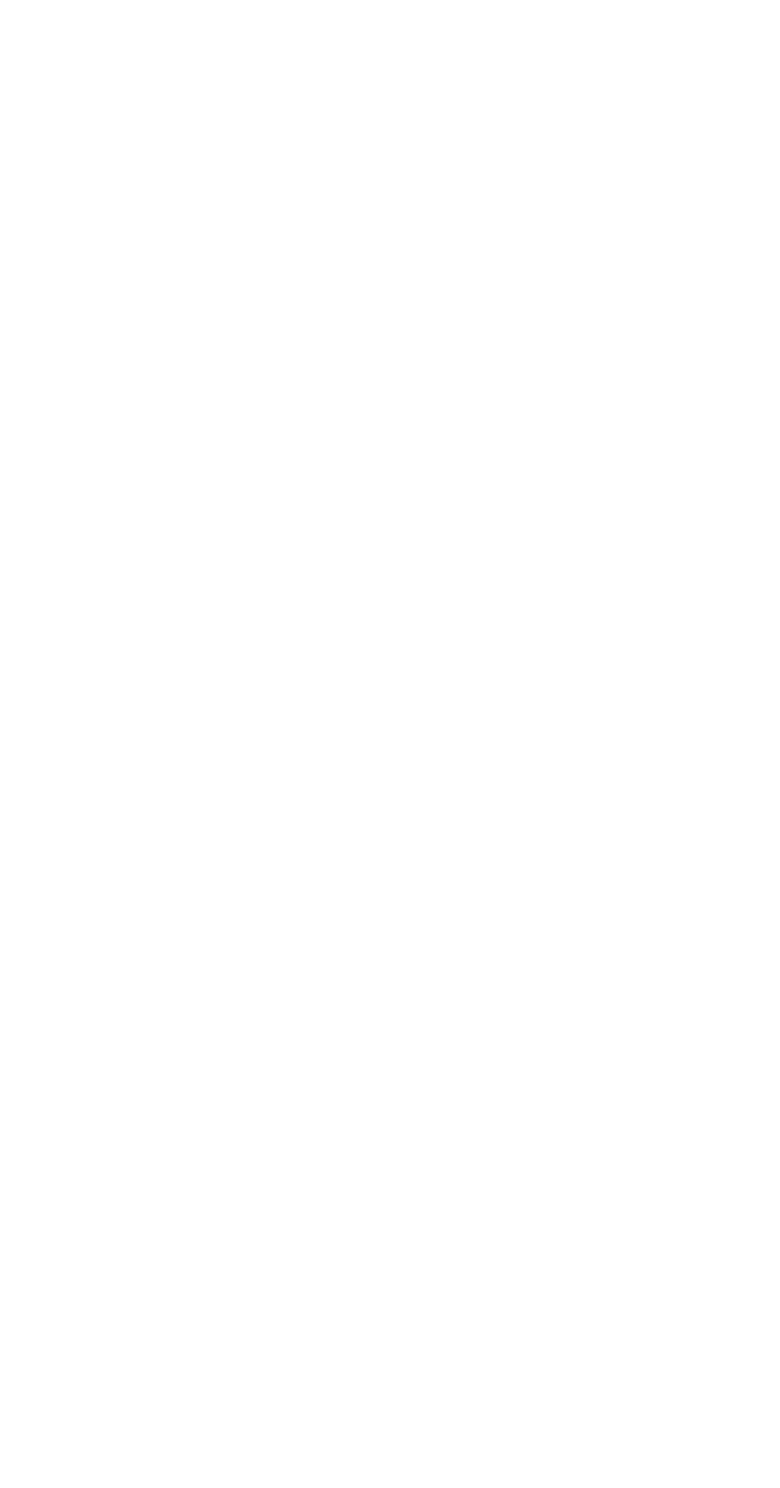
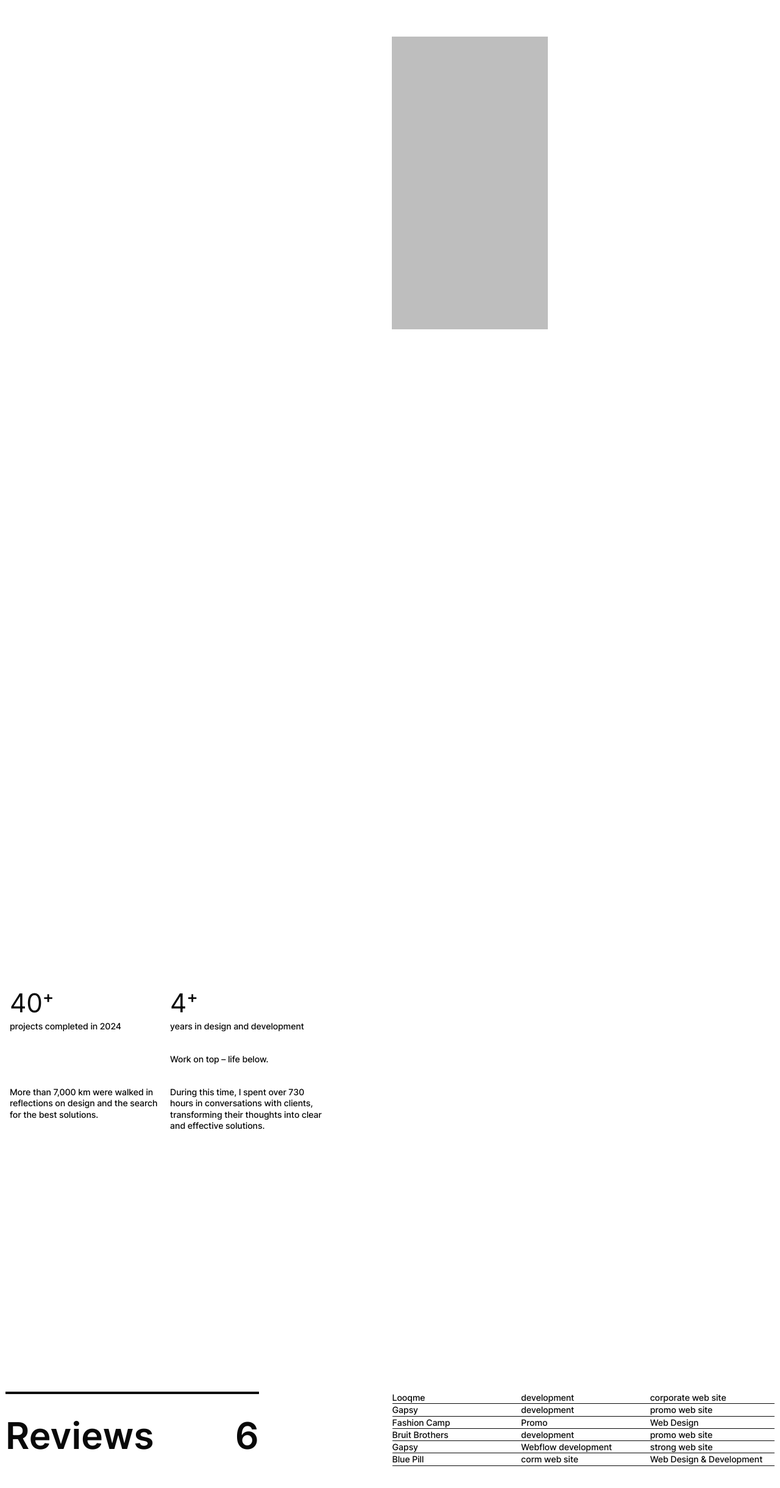
Before and after one commit to andrii-sivtsov/andrii-sivtsov-web-site, a Next.js app: page /about in a window 1280 px wide. Shown: the part 260-2700 px from the top of the page at 61% size. Before the commit the page ends 800 px from the top, so only its background shows below. Built offline with nearby package versions, Linux system fonts and the light colour scheme.

Commit message:
about page edits

```diff
--- a/components/layouts/Header.module.scss
+++ b/components/layouts/Header.module.scss
@@ -8,7 +8,8 @@
 	width: 100%;
 	max-width: 100%;
 	padding: em(10) 0;
-	color: var(--color-text);
+	color: var(--white);
+	mix-blend-mode: difference;
 }
 
 .header_wrapper {
--- a/components/layouts/Header.tsx
+++ b/components/layouts/Header.tsx
@@ -29,7 +29,7 @@ export default function Header() {
 	}, [])
 
 	return (
-		<header className={styles.header}>
+		<header className={styles.header} data-theme='light'>
 			<div className='container'>
 				<PageGrid className={styles['header_wrapper']}>
 					<Link href='/' className={styles.logo}>
--- a/components/layouts/PageGrid.tsx
+++ b/components/layouts/PageGrid.tsx
@@ -1,6 +1,16 @@
 import { clsx } from '@/lib/utils'
 import { Elements } from '@/types/global'
+import { forwardRef } from 'react'
 
-export default function PageGrid({ children, className }: Elements) {
-	return <div className={clsx('page-grid', className)}>{children}</div>
-}
+const PageGrid = forwardRef<HTMLDivElement, Elements>(
+	({ children, className }, ref) => {
+		return (
+			<div ref={ref} className={clsx('page-grid', className)}>
+				{children}
+			</div>
+		)
+	}
+)
+
+PageGrid.displayName = 'PageGrid'
+export default PageGrid
--- /dev/null
+++ b/components/meta/Head.tsx
@@ -0,0 +1,20 @@
+import Head from 'next/head'
+
+interface SeoHeadProps {
+	title: string
+	description: string
+}
+
+export default function SeoHead({ title, description }: SeoHeadProps) {
+	return (
+		<Head>
+			<title>{title}</title>
+			<meta
+				name={description}
+				content='Portfolio of Andrii Sivtsov — Web Architect specializing in Web Design, Visual AI Design, and Development.'
+			/>
+			<meta name='viewport' content='width=device-width, initial-scale=1' />
+			<link rel='icon' href='/images/favicon.ico' />
+		</Head>
+	)
+}
--- /dev/null
+++ b/components/ui/ReviewCard.tsx
@@ -0,0 +1,17 @@
+import styles from './reviewcard.module.scss'
+
+interface ReviewCardProps {
+	client: string
+	type: string
+	details: string
+}
+
+export default function ReviewCard({ client, type, details }: ReviewCardProps) {
+	return (
+		<article className={styles['card']}>
+			<div className={styles['card_cell']}>{client}</div>
+			<div className={styles['card_cell']}>{type}</div>
+			<div className={styles['card_cell']}>{details}</div>
+		</article>
+	)
+}
--- /dev/null
+++ b/components/ui/reviewcard.module.scss
@@ -0,0 +1,52 @@
+@use '../../styles/mixins.scss' as *;
+
+.card {
+	position: relative;
+	color: var(--black);
+	display: flex;
+	flex-direction: row;
+	align-items: center;
+	gap: em(8);
+	padding: em(1) 0;
+	cursor: pointer;
+	transition: color 0.3s ease-in-out;
+
+	&::after {
+		content: '';
+		width: 100%;
+		height: 1px;
+		position: absolute;
+		left: 0;
+		bottom: 0;
+		z-index: 1;
+		background-color: var(--black);
+		transition: height 0.3s ease-in-out;
+	}
+
+	@media (hover: hover) {
+		&:hover {
+			color: var(--white);
+		}
+
+		&:hover::after {
+			height: 100%;
+		}
+	}
+	@media (hover: none) {
+		&:active {
+			color: var(--white);
+		}
+
+		&:active::after {
+			height: 100%;
+		}
+	}
+}
+
+.card_cell {
+	flex: 1;
+	width: 100%;
+	max-width: 100%;
+	position: relative;
+	z-index: 2;
+}
--- /dev/null
+++ b/data/reviews.ts
@@ -0,0 +1,32 @@
+export const reviews = [
+	{
+		client: 'Looqme',
+		type: 'development',
+		details: 'corporate web site',
+	},
+	{
+		client: 'Gapsy',
+		type: 'development',
+		details: 'promo web site',
+	},
+	{
+		client: 'Fashion Camp',
+		type: 'Promo',
+		details: 'Web Design',
+	},
+	{
+		client: 'Bruit Brothers',
+		type: 'development',
+		details: 'promo web site',
+	},
+	{
+		client: 'Gapsy',
+		type: 'Webflow development',
+		details: 'strong web site',
+	},
+	{
+		client: 'Blue Pill',
+		type: 'corm web site',
+		details: 'Web Design & Development',
+	},
+]
--- a/pages/_document.tsx
+++ b/pages/_document.tsx
@@ -14,7 +14,7 @@ export default function Document() {
 				<meta name='mobile-web-app-capable' content='yes' />
 				<meta name='application-name' content='AS Portfolio' />
 			</Head>
-			<body data-theme='light'>
+			<body data-theme='dark'>
 				<Main />
 				<NextScript />
 			</body>
--- a/styles/globals.scss
+++ b/styles/globals.scss
@@ -64,6 +64,7 @@ input {
 }
 
 .main-wrapper {
+	display: block;
 }
 
 .container {
@@ -143,6 +144,15 @@ li {
 	letter-spacing: -0.01em;
 }
 
+.text-48px {
+	font-size: em(48);
+	line-height: 1;
+
+	@media (max-width: 767px) {
+		font-size: em(38);
+	}
+}
+
 .text-68px {
 	font-size: em(68);
 	line-height: 0.9;
--- a/views/about/About.tsx
+++ b/views/about/About.tsx
@@ -1,17 +1,142 @@
+import Footer from '@/components/layouts/Footer'
 import Header from '@/components/layouts/Header'
+import PageGrid from '@/components/layouts/PageGrid'
+import SeoHead from '@/components/meta/Head'
+import ReviewCard from '@/components/ui/ReviewCard'
+import { reviews } from '@/data/reviews'
+import gsap from 'gsap'
+import { ScrollTrigger } from 'gsap/all'
+import { useEffect, useRef } from 'react'
 import styles from './about.module.scss'
 
+gsap.registerPlugin(ScrollTrigger)
+
 export default function About() {
+	const wrapperRef = useRef<HTMLDivElement | null>(null)
+	const maskRef = useRef<HTMLDivElement | null>(null)
+	const titleRef = useRef<HTMLDivElement | null>(null)
+
+	useEffect(() => {
+		if (!wrapperRef.current || !maskRef.current || !titleRef.current) return
+
+		// Маска с clip-path (идёт по скроллу)
+		gsap.to(maskRef.current, {
+			clipPath: 'inset(0% 0% 0 -110%)',
+			scrollTrigger: {
+				trigger: wrapperRef.current,
+				start: 'top top',
+				end: 'bottom bottom',
+				scrub: 1,
+			},
+		})
+
+		// Отдельная анимация появления текста в самом конце
+		ScrollTrigger.create({
+			trigger: wrapperRef.current,
+			start: 'top+=20% top',
+			end: 'bottom bottom',
+			toggleActions: 'play reverse play reverse',
+			onEnter: () => {
+				gsap.to(titleRef.current, {
+					opacity: 1,
+					filter: 'blur(0em)',
+					duration: 0.3,
+					ease: 'power2.out',
+				})
+			},
+			onLeaveBack: () => {
+				gsap.to(titleRef.current, {
+					opacity: 0,
+					filter: 'blur(2em)',
+					duration: 0.3,
+					ease: 'power2.in',
+				})
+			},
+		})
+	}, [])
+
 	return (
-		<div className={styles.page}>
+		<>
+			<SeoHead
+				title='About – Andrii Sivtsov'
+				description='A closer look at who I am — my background, design journey, work experience, and what motivates me to create meaningful digital experiences.'
+			/>
 			<Header />
-			<main className='main-wrapper'>
-				<section className={styles.section}>
+			<main className={styles['main']}>
+				<div className={styles['hero_track']}>
+					<section className={styles['section_hero']}>
+						<PageGrid ref={wrapperRef} className={styles['hero_wrapper']}>
+							<div ref={maskRef} className={styles['hero_mask']}>
+								<PageGrid className={styles['hero_content']}>
+									<div ref={titleRef} className={styles['hero_title']}>
+										<h1 className='text-32px'>
+											I was made to create.
+											<br></br>
+											<br></br>
+											Through design, I share what I feel, what I think, and
+											what I dream. I care about your comfort, but more than
+											that — I want to change the world.
+										</h1>
+									</div>
+								</PageGrid>
+							</div>
+						</PageGrid>
+					</section>
+					<section className={styles['section_about']}>
+						<div className='container'>
+							<div className={styles['about_card']}>
+								<div className={styles['about_card-row']}>
+									<article className={styles['about_card-cell']}>
+										<h3 className='text-48px'>40⁺</h3>
+										<p>projects completed in 2024</p>
+									</article>
+									<article className={styles['about_card-cell']}>
+										<h3 className='text-48px'>4⁺</h3>
+										<p>years in design and development</p>
+									</article>
+								</div>
+								<div className={styles['about_card-row']}>
+									<div className={styles['about_card-cell']}></div>
+									<div className={styles['about_card-cell']}>
+										<p>Work on top – life below.</p>
+									</div>
+								</div>
+								<div className={styles['about_card-row']}>
+									<div className={styles['about_card-cell']}>
+										<p>
+											More than 7,000 km were walked in reflections on design
+											and the search for the best solutions.
+										</p>
+									</div>
+									<div className={styles['about_card-cell']}>
+										<p>
+											During this time, I spent over 730 hours in conversations
+											with clients, transforming their thoughts into clear and
+											effective solutions.
+										</p>
+									</div>
+								</div>
+							</div>
+						</div>
+					</section>
+				</div>
+				<section className='section-margin-bottom'>
 					<div className='container'>
-						<h1>About</h1>
+						<PageGrid>
+							<div className={styles['reviews_title']}>
+								<h2 className='text-68px'>Reviews</h2>
+								<span className='text-68px'>{reviews.length}</span>
+							</div>
+							<div className={styles['reviews_list']}>
+								{reviews.map((review, i) => (
+									<ReviewCard key={i} {...review} />
+								))}
+							</div>
+						</PageGrid>
 					</div>
 				</section>
 			</main>
-		</div>
+			<Footer />
+		</>
 	)
 }
--- a/views/about/about.module.scss
+++ b/views/about/about.module.scss
@@ -1,11 +1,155 @@
-@import '../../styles/mixins.scss';
+@use '../../styles/mixins.scss' as *;
 
-.container {
-	padding: em(20);
-	min-height: 100vh;
+.main {
+	overflow: clip;
 }
 
-.main {
-	max-width: em(1200);
-	margin: 0 auto;
+.hero_track {
+	position: relative;
+	width: 100%;
 }
+
+.section_hero {
+	width: 100%;
+	display: block;
+	position: sticky;
+	top: 0;
+}
+
+.hero_wrapper {
+	width: 100%;
+	position: relative;
+	height: 200vh;
+
+	@media (max-width: 767px) {
+		display: grid;
+		grid-template-columns: 1fr 1fr;
+	}
+}
+
+.hero_mask {
+	position: sticky;
+	top: 0;
+	width: 100%;
+	height: 100vh;
+	grid-column: 4 / span 3;
+	clip-path: inset(40% 60% 0 0%);
+
+	@media (max-width: 767px) {
+		grid-column: 2;
+		clip-path: inset(40% 4.55% 0 0%);
+	}
+}
+
+.hero_content {
+	min-width: 100vw;
+	height: 100vh;
+	position: absolute;
+	bottom: 0;
+	right: em(-8);
+	padding: 0 em(8);
+	color: var(--black);
+	padding-bottom: em(10);
+	background-color: #bebebe;
+
+	@media (max-width: 767px) {
+		right: 0;
+		display: flex;
+		flex-direction: column;
+		justify-content: flex-end;
+	}
+}
+
+.hero_title {
+	grid-column: 4 / span 3;
+	margin-top: auto;
+	opacity: 0;
+	filter: blur(2em);
+
+	@media (max-width: 767px) {
+		grid-column: auto;
+	}
+}
+
+//About
+.section_about {
+	width: 100%;
+	height: 100vh;
+	position: relative;
+	z-index: 2;
+	display: flex;
+	justify-content: center;
+	align-items: center;
+	margin-bottom: em(160);
+
+	@media (max-width: 767px) {
+		margin-bottom: em(130);
+	}
+}
+
+.about_card {
+	width: 100%;
+	max-width: em(600);
+	display: flex;
+	flex-direction: column;
+	gap: em(40);
+	padding: em(8);
+	background-color: var(--white);
+
+	@media (max-width: 767px) {
+		max-width: none;
+		gap: em(35);
+	}
+}
+
+.about_card-row {
+	display: flex;
+	flex-direction: row;
+	justify-content: space-between;
+	align-items: flex-start;
+	gap: em(8);
+}
+
+.about_card-cell {
+	width: 100%;
+	max-width: 100%;
+	display: flex;
+	flex-direction: column;
+	gap: em(8);
+
+	@media (max-width: 767px) {
+		& p {
+			font-size: em(14);
+		}
+	}
+}
+
+// Reviews
+.reviews_title {
+	grid-column: 1 / 3;
+	align-self: flex-start;
+	display: flex;
+	flex-direction: row;
+	justify-content: space-between;
+	align-items: flex-start;
+	padding-top: em(50);
+	position: relative;
+	@include line-after();
+	position: sticky;
+	top: em(100);
+	left: 0;
+
+	@media (max-width: 767px) {
+		grid-column: auto;
+		position: relative;
+		top: 0;
+		padding-top: em(25);
+		margin-bottom: em(35);
+	}
+}
+
+.reviews_list {
+	grid-column: 4 / span 3;
+	display: flex;
+	flex-direction: column;
+}
```
Also changed, not shown: views/home/Home.tsx (+5 -25 lines).
